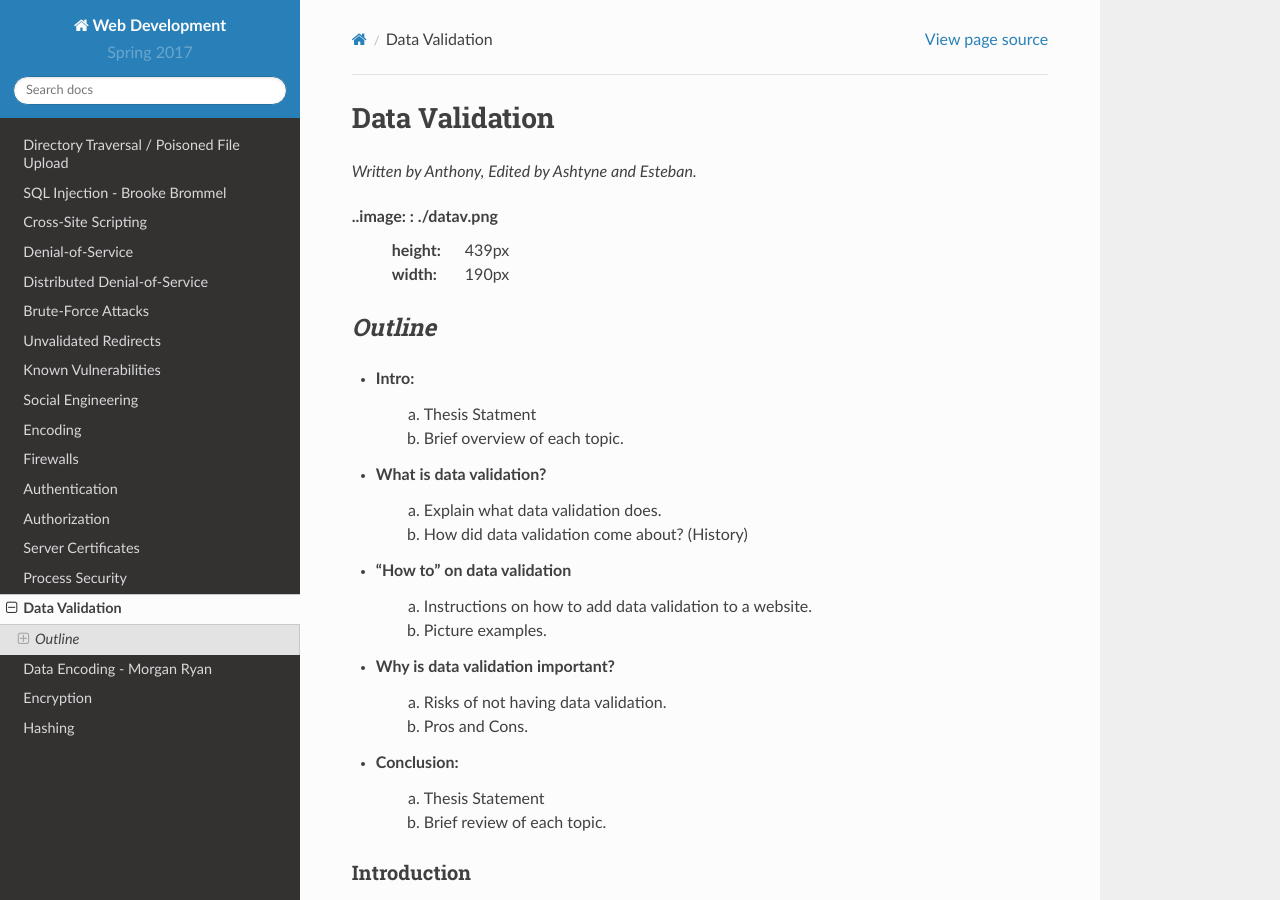
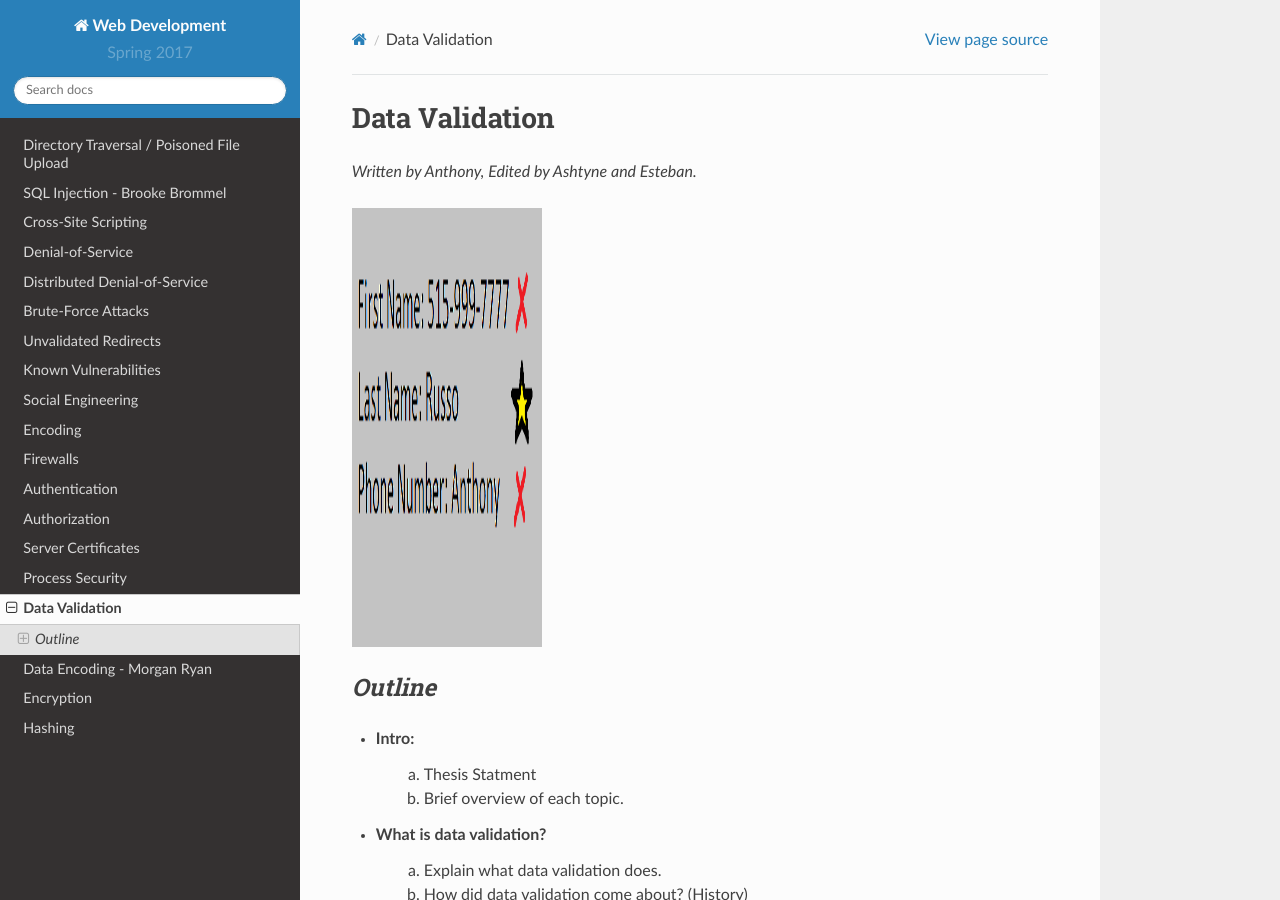
Before and after one commit to pvcraven/2017_web_security, a Sphinx documentation site: the page built from source/data_validation/data_validation.rst, in a window 1280 px wide and 900 px high. Built offline with Sphinx 7.4.7 and the Read the Docs theme 2.0.0, drawn with Linux system fonts in a browser that asks for light colours.

Commit message:
Attempted to fix image.

```diff
--- a/source/data_validation/data_validation.rst
+++ b/source/data_validation/data_validation.rst
@@ -3,7 +3,7 @@ Data Validation
 
 *Written by Anthony, Edited by Ashtyne and Esteban.*
 
-..image: : ./datav.png
+.. image:: datav.png
 	:height: 439px
 	:width: 190px
 
```
